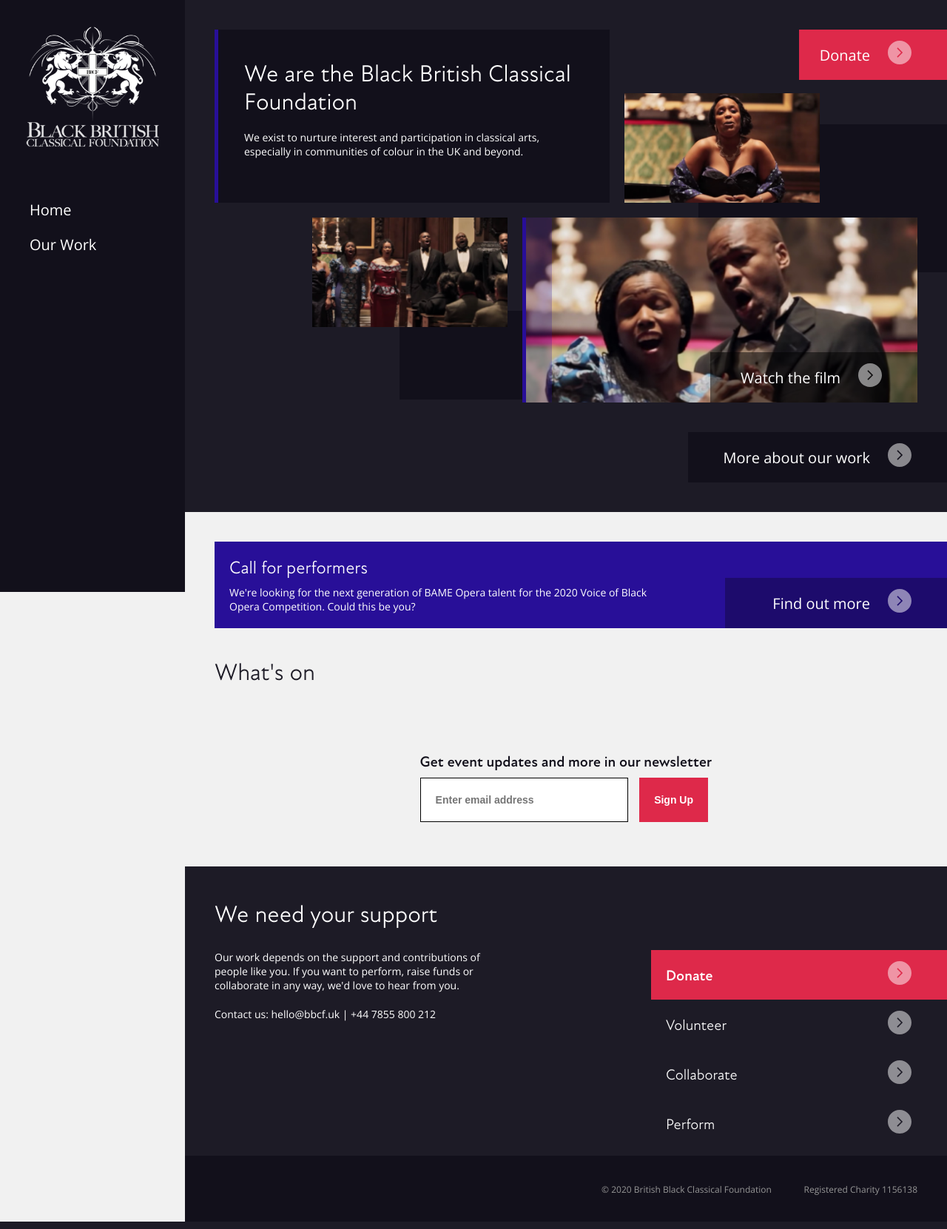
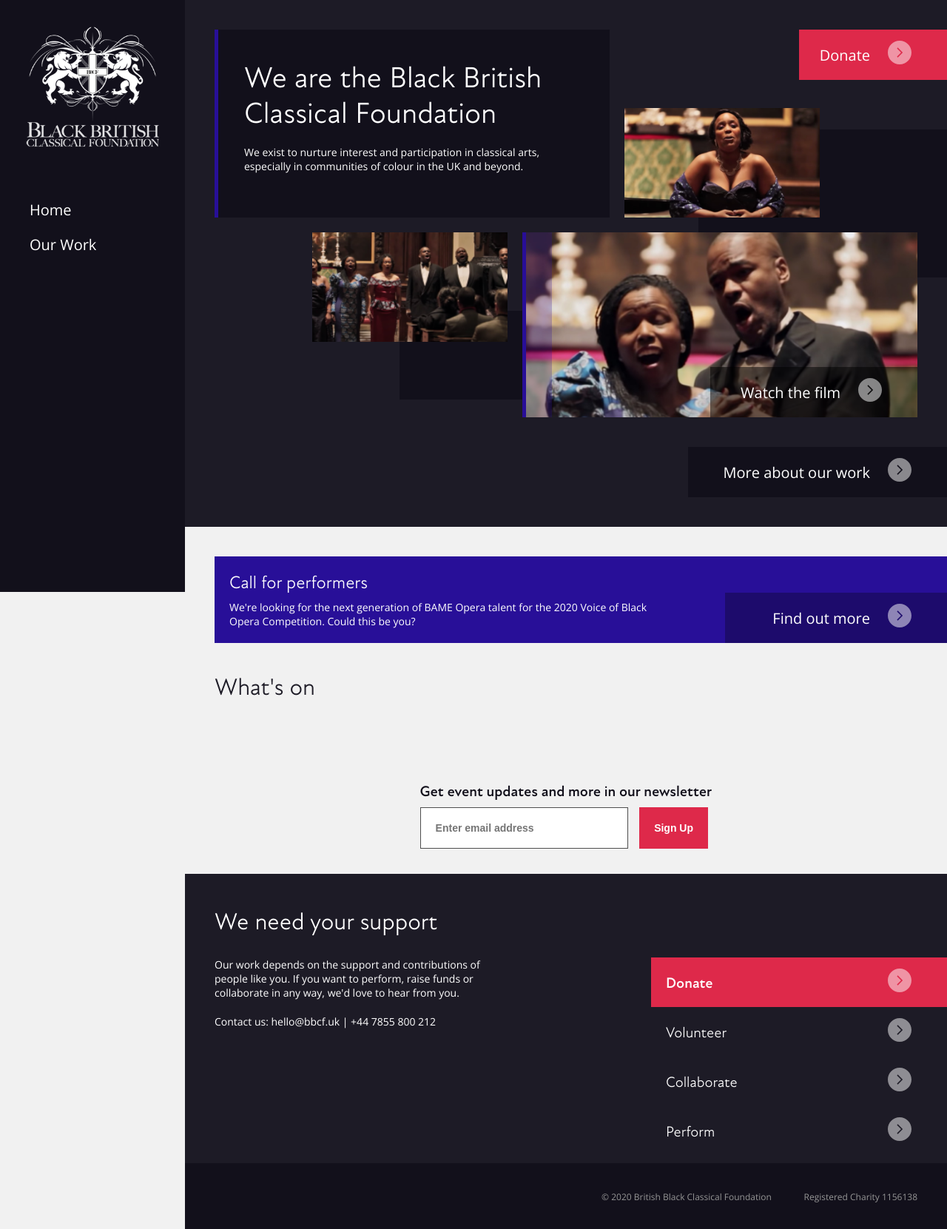
Before and after one commit to amarssadal/bbfc, a Flask app: page / in a window 1280 px wide. Shown: the whole page at 74% size. Run offline with Flask 2, Linux system fonts and the light colour scheme; data that the repository does not hold is empty; some libraries are stand-ins or nearby versions.

Commit message:
small styling changes

```diff
--- a/static/css/_variables.scss
+++ b/static/css/_variables.scss
@@ -30,6 +30,7 @@
 $color_black1: #12101B;
 $color_black2: #1D1B26;
 $color_black3: #282730;
+$color_grey2: #4F4F4F;
 $color_grey5: #f1f1f1;
 $color_white: #ffffff;
 
@@ -45,9 +46,9 @@
 $h1: 40px;
 $h2: 32px;
 $h3: 24px;
-$h4: 32px;
-$h5: 24px;
-$h6: 20px;
+$h4: 20px;
+$h5: 55px;
+$h6: 55px;
 
 $weight_extra_bold: 700;
 $weight_bold: 600;
@@ -107,13 +108,13 @@
     max-width:1040px;
 }
 
-///////////////////|Head for mobile
+///////////////////|Headboard for mobile
 .fixed_top_mobile {
     display: none;
     box-shadow: 0px 7px 13px -7px rgba(0,0,0,0.24);
 }
 
-///////////////////|Commons
+///////////////////|Commons - to use anywhere
 .button_with_arrow {
     font-size: $large_text;
     padding: 15px 20px;
@@ -217,10 +218,10 @@
     }
 }
 
-/////////////////////////////////////////////////////////
-///////////////////|MEDIA QUERIES BELOW 760px
+/////////////////////////////////////////////////////////|
+///////////////////|MEDIA QUERIES BELOW 760px|///////////|
+/////////////////////////////////////////////////////////|
 @media only screen and (max-width: 800px) {
-
     body {
         margin-left: 0;
     }
--- a/static/css/index.css
+++ b/static/css/index.css
@@ -49,19 +49,19 @@
 }
 
 h4 {
-  font-size: 32px;
+  font-size: 20px;
   font-weight: 400;
   font-family: "TP Atten", sans-serif, sans-serif;
 }
 
 h5 {
-  font-size: 24px;
+  font-size: 55px;
   font-weight: 400;
   font-family: "TP Atten", sans-serif, sans-serif;
 }
 
 h6 {
-  font-size: 20px;
+  font-size: 55px;
   font-weight: 700;
   font-family: "TP Atten", sans-serif, sans-serif;
 }
@@ -664,7 +664,7 @@
       -ms-flex-pack: center;
           justify-content: center;
   background-color: #f1f1f1;
-  padding-top: 20px;
+  height: 174px;
 }
 
 .index_newsletter .newletter_head {
@@ -672,8 +672,9 @@
   margin: 10px 0;
 }
 
-.index_newsletter .newletter_head h6 {
+.index_newsletter .newletter_head h4 {
   color: #12101B;
+  font-weight: 600;
 }
 
 .index_newsletter .newsletter_form {
@@ -686,7 +687,7 @@
 }
 
 .index_newsletter .newsletter_form input[type=email], .index_newsletter .newsletter_form input[type=submit] {
-  height: 60px;
+  height: 56px;
   font-size: 14px;
   font-weight: 600;
   border: 0;
@@ -696,7 +697,7 @@
 .index_newsletter .newsletter_form input[type=email] {
   margin-right: 20px;
   padding: 0 20px;
-  border: 1px solid black;
+  border: 1px solid #4F4F4F;
 }
 
 .index_newsletter .newsletter_form input[type=submit] {
--- a/static/css/index.scss
+++ b/static/css/index.scss
@@ -279,12 +279,13 @@
     display: grid;
     justify-content: center;
     background-color: $color_grey5;
-    padding-top: 20px;
+    height: 174px;
     .newletter_head {
         text-align: center;
         margin: 10px 0;
-        h6 {
+        h4 {
             color: $color_black1;
+            font-weight: $weight_bold;
         }
     }
     .newsletter_form {
@@ -293,7 +294,7 @@
         margin-bottom: 20px;
         font-family: $sans_serif_font;
         input[type=email], input[type=submit] {
-            height: 60px;
+            height: 56px;
             font-size: $normal_text;
             font-weight: $weight_bold;
             border: 0;
@@ -302,7 +303,7 @@
         input[type=email] {
             margin-right: 20px;
             padding: 0 20px;
-            border: 1px solid black;
+            border: 1px solid $color_grey2;
         }
         input[type=submit] {
             background-color: $color_primary;
--- a/static/css/menu.css
+++ b/static/css/menu.css
@@ -49,19 +49,19 @@
 }
 
 h4 {
-  font-size: 32px;
+  font-size: 20px;
   font-weight: 400;
   font-family: "TP Atten", sans-serif, sans-serif;
 }
 
 h5 {
-  font-size: 24px;
+  font-size: 55px;
   font-weight: 400;
   font-family: "TP Atten", sans-serif, sans-serif;
 }
 
 h6 {
-  font-size: 20px;
+  font-size: 55px;
   font-weight: 700;
   font-family: "TP Atten", sans-serif, sans-serif;
 }
--- a/static/css/our_work.css
+++ b/static/css/our_work.css
@@ -49,19 +49,19 @@
 }
 
 h4 {
-  font-size: 32px;
+  font-size: 20px;
   font-weight: 400;
   font-family: "TP Atten", sans-serif, sans-serif;
 }
 
 h5 {
-  font-size: 24px;
+  font-size: 55px;
   font-weight: 400;
   font-family: "TP Atten", sans-serif, sans-serif;
 }
 
 h6 {
-  font-size: 20px;
+  font-size: 55px;
   font-weight: 700;
   font-family: "TP Atten", sans-serif, sans-serif;
 }
--- a/templates/index.html
+++ b/templates/index.html
@@ -18,7 +18,7 @@
             <div class="box_box">
                 <div class="first">
                     <div class="content stick_box">
-                        <h4>We are the Black British Classical Foundation</h4>
+                        <h1>We are the Black British Classical Foundation</h1>
                         <p>We exist to nurture interest and participation in classical arts, especially in communities of colour in the UK and beyond.</p>
                     </div>
                 </div>
@@ -72,7 +72,7 @@
             <div class="content_box">
                 <div class="content_head">
                     <div class="head_title">
-                        <h4>What's on</h4>
+                        <h2>What's on</h2>
                     </div>
                 </div>
             </div>
@@ -127,7 +127,7 @@
         <div class="index_newsletter section_margins">
             <form action="#" method="post">
                 <div class="newletter_head">
-                    <h6>Get event updates and more in our newsletter</h6>
+                    <h4>Get event updates and more in our newsletter</h4>
                 </div>
                 <div class="newsletter_form">
                     <div class="sub">
```
Also changed, not shown: 3 other files.
